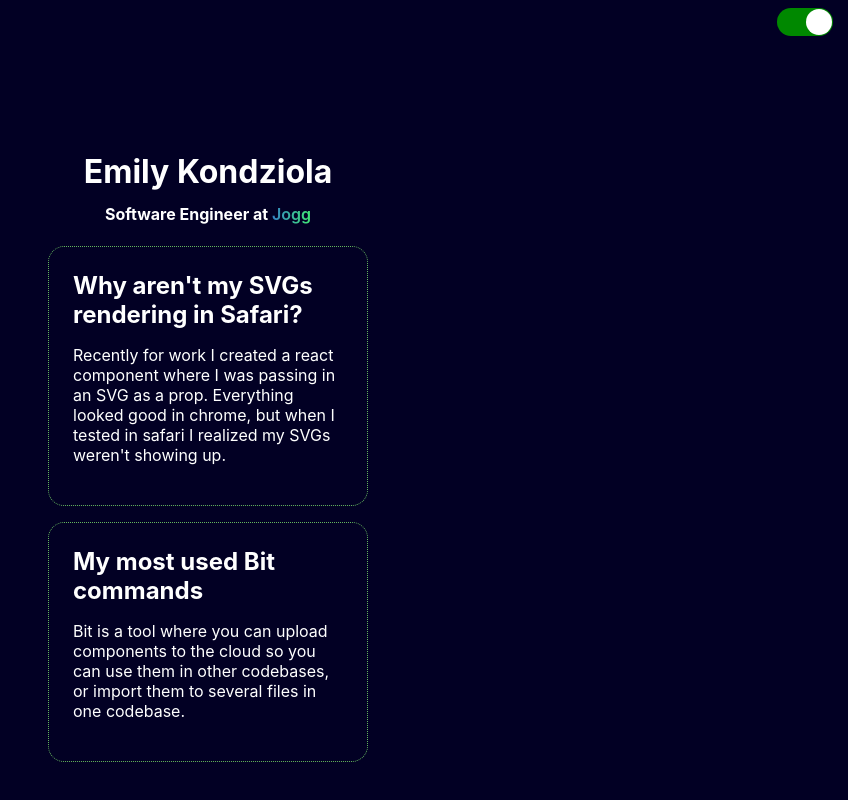
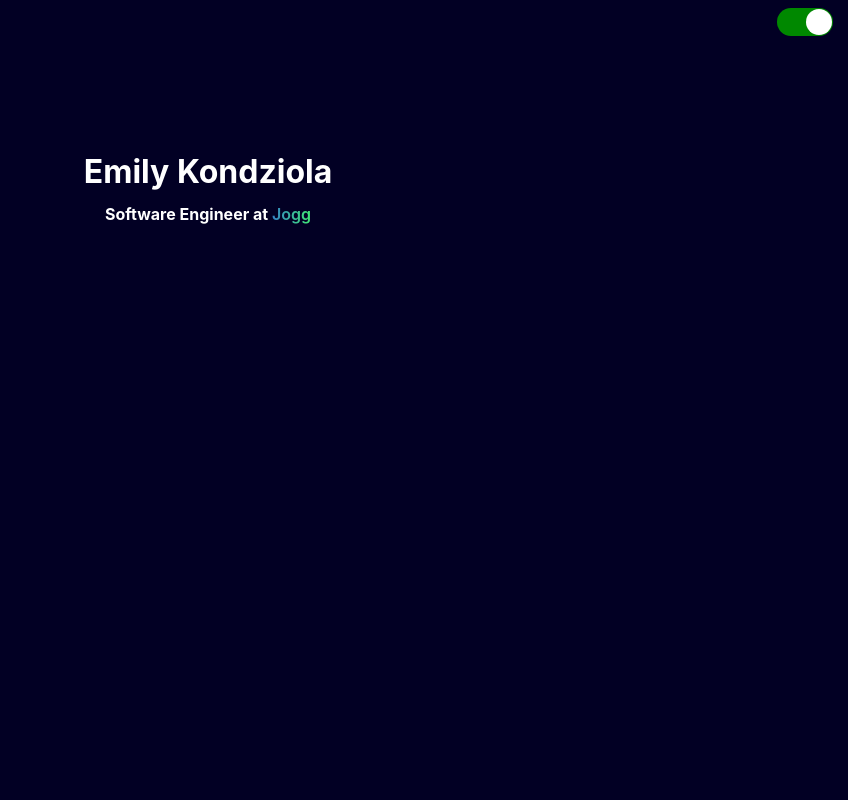
Before and after one commit to emilygracekz/emilykondziola.com, a Next.js app: page / in a window 1280 px wide. Shown: the whole page, without its empty margins (432-1280 px from the left). Built offline with nearby package versions, Linux system fonts and the light colour scheme.

Commit message:
refactor: adding document for getInitialProps

```diff
--- a/Components/Home.tsx
+++ b/Components/Home.tsx
@@ -105,17 +105,6 @@ const Home = () => {
           </div>
         </div>
       </section>
-      <section>
-
-      </section>
-      <BlogCard
-      headline="Why aren't my SVGs rendering in Safari?"
-      body="Recently for work I created a react component where I was passing in an SVG as a prop. Everything looked good in chrome, but when I tested in safari I realized my SVGs weren't showing up."
-      />
-      <BlogCard
-      headline="My most used Bit commands"
-      body="Bit is a tool where you can upload components to the cloud so you can use them in other codebases, or import them to several files in one codebase."
-      />
     </section>
   );
 };
--- /dev/null
+++ b/pages/_document.js
@@ -0,0 +1,25 @@
+import Document, { Html, Head, NextScript, Main } from 'next/document';
+import { ServerStyleSheet } from 'styled-components';
+
+export default class MyDocument extends Document {
+  static getInitialProps({ renderPage }) {
+    const sheet = new ServerStyleSheet();
+    const page = renderPage((App) => (props) =>
+      sheet.collectStyles(<App {...props} />)
+    );
+    const styleTags = sheet.getStyleElement();
+    return { ...page, styleTags };
+  }
+
+  render() {
+    return (
+      <Html lang="en">
+        <Head />
+        <body>
+          <Main />
+          <NextScript />
+        </body>
+      </Html>
+    );
+  }
+}
--- a/pages/api/hello.js
+++ /dev/null
@@ -1,6 +0,0 @@
-// Next.js API route support: https://nextjs.org/docs/api-routes/introduction
-
-export default (req, res) => {
-  res.statusCode = 200
-  res.json({ name: 'John Doe' })
-}
```
Also changed, not shown: 1 other file (tests, documents, lock files or other folders).
